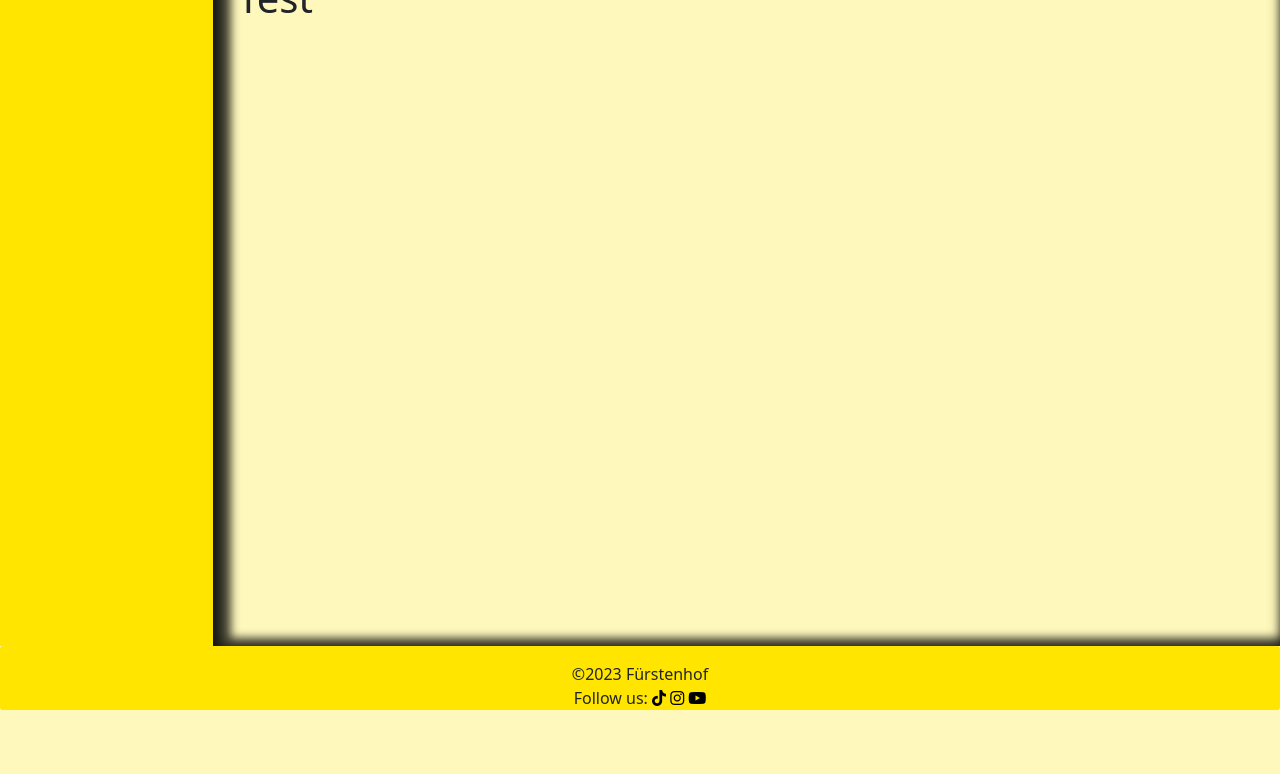
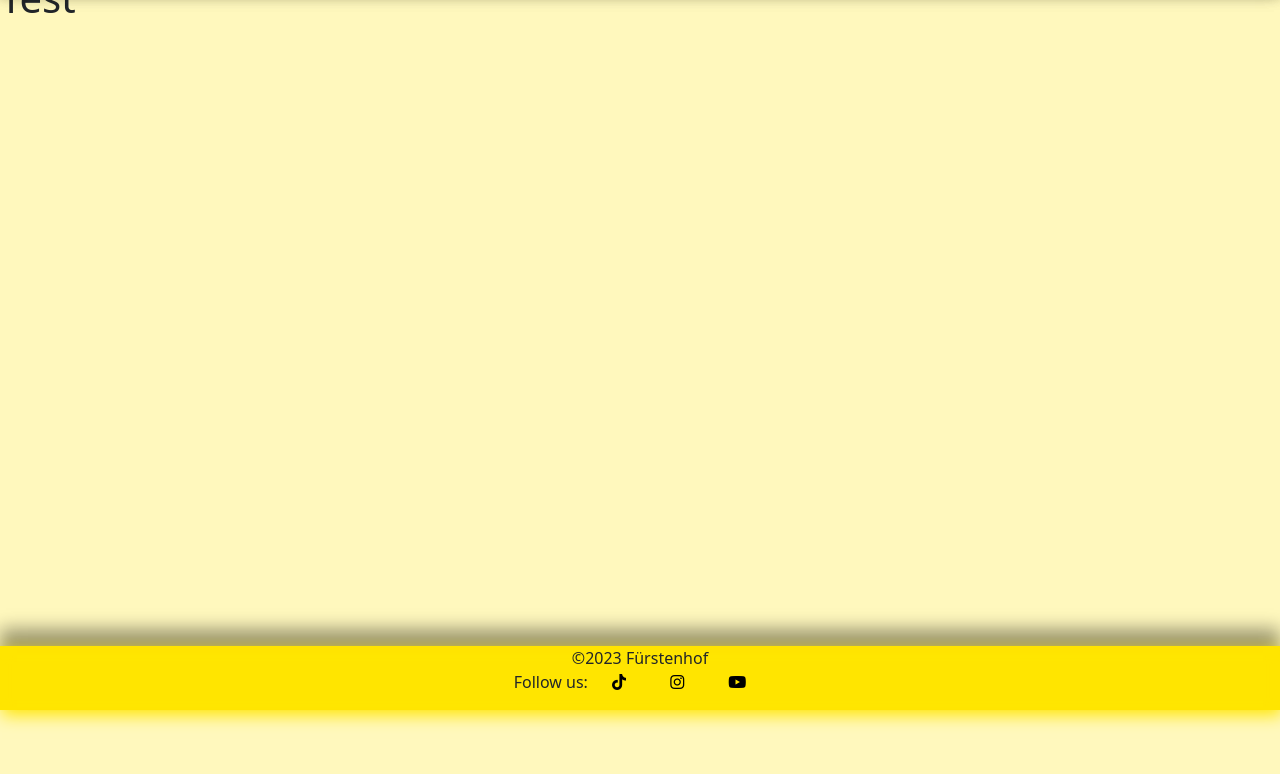
Before and after one commit to MrHaJu/Code-Institute-Projekt-4-Django-horseplaner, a Django app: page / in a window 1280 px wide. Shown: the part 90-864 px from the top of the page. Before the commit the page ends 800 px from the top, so only its background shows below. Run offline with Django 3.2, Linux system fonts and the light colour scheme; data that the repository does not hold is empty; some libraries are stand-ins or nearby versions.

Commit message:
add style to base and horses

```diff
--- a/static/css/style.css
+++ b/static/css/style.css
@@ -1,12 +1,12 @@
 body {
-    background-color: #FFF8BD;
+    background-color: #fff8bd;
 }
 
 .brand {
     font-family: Lato, sans-serif;
     font-size: 1.4rem;
     font-weight: 700;
-    color: #4A4A4F;
+    color: #4a4a4f;
 }
 
 .red-o {
@@ -16,8 +16,8 @@ body {
 .thin {
     font-weight: 300;
 }
+
 .dark-bg {
-    /*background-color: #FFF8BD;*/
     border-radius: 3px;
     border-color: #fff;
 }
@@ -36,7 +36,7 @@ body {
     bottom: 5%;
     min-width: 30%;
     left: -2px;
-    background-color: #23BBBB;
+    background-color: #23bbbb;
 }
 
 .author {
@@ -112,7 +112,7 @@ body {
 }
 
 .link {
-    color: #23BBBB;
+    color: #23bbbb;
     text-decoration: none;
 }
 
@@ -136,10 +136,13 @@ body {
 }
 
 .navbar {
+    z-index: 1000;
     height: 8vh;
-    background-color: #FFE500;
-    /*-webkit-box-shadow: 0px 10px 13px -7px #000000, 0px 12px 22px -1px rgba(0,0,0,0.23);
-box-shadow: 0px 10px 13px -7px #000000, 0px 12px 22px -1px rgba(0,0,0,0.23);*/
+    background-color: #ffe500;
+    -webkit-box-shadow: inset -1px 3px 8px 5px #ffe500, 2px 5px 16px 0px #ffe500,
+        0px 17px 17px 0px rgba(0, 0, 0, 0.4);
+    box-shadow: inset -1px 3px 8px 5px #ffe500, 2px 5px 16px 0px #ffe500,
+        0px 17px 17px 0px rgba(0, 0, 0, 0.4);
 }
 
 .navbar-nav {
@@ -152,10 +155,9 @@ box-shadow: 0px 10px 13px -7px #000000, 0px 12px 22px -1px rgba(0,0,0,0.23);*/
 }
 
 .maincontent {
-    height: 84vh;
-    -webkit-box-shadow: inset 4px 4px 15px 0px #000000, inset 10px 0px 10px 8px rgba(0,0,0,0.71);
-box-shadow: inset 4px 4px 15px 0px #000000, inset 10px 0px 10px 8px rgba(0,0,0,0.71);
-
+    z-index: 10;
+    min-height: 100%;
+    width: 100%;
 }
 
 .masterhead {
@@ -164,28 +166,34 @@ box-shadow: inset 4px 4px 15px 0px #000000, inset 10px 0px 10px 8px rgba(0,0,0,0
 
 .container-detail {
     height: 48vh;
-
 }
 
 .footer {
+    align-items: center;
     height: 8vh;
-    position: absolute;
     bottom: 0;
+    z-index: 1000;
     width: 100%;
-    background-color: #FFE500;
-    /*-webkit-box-shadow: 0px 10px 13px -7px #000000, 15px 0px 16px 0px rgba(0,0,0,0.71);
-box-shadow: 0px 10px 13px -7px #000000, 15px 0px 16px 0px rgba(0,0,0,0.71);*/
+    background-color: #ffe500;
+    -webkit-box-shadow: inset -1px 3px 8px 5px #ffe500, 2px 5px 16px 0px #ffe500,
+        0px -17px 17px 0px rgba(0, 0, 0, 0.4);
+    box-shadow: inset -1px 3px 8px 5px #ffe500, 2px 5px 16px 0px #ffe500,
+        0px -17px 17px 0px rgba(0, 0, 0, 0.4);
+}
+
+footer i {
+    padding-left: 20px;
+    padding-right: 20px;
 }
 
 .sidebar {
     height: 84vh;
     text-align: center;
-    background-color: #FFE500;
+    background-color: #ffe500;
 }
 
 .sidenav {
     margin-top: 10%;
-
 }
 
 .comsec {
@@ -203,5 +211,4 @@ box-shadow: 0px 10px 13px -7px #000000, 15px 0px 16px 0px rgba(0,0,0,0.71);*/
 
 .signout {
     text-align: center;
-
 }
--- a/templates/base.html
+++ b/templates/base.html
@@ -21,15 +21,17 @@
 
 </head>
 
-<body class="d-flex flex-column h-100 main-bg">
+<body class="d-flex flex-column min-vh-100 main-bg">
 
     <!-- Navigation -->
 
     <nav class="navbar navbar-expand-lg navbar-light red-o">
         <div class="container-fluid navbar">
 
-            <a class="navbar-brand" href="{% url 'home' %}"><img src="https://res.cloudinary.com/db6t1xmmn/image/upload/f_auto,q_auto/lr0yetaokaao3dccozli" alt="Logo"
-                    class="navbar-logo"><span class="brand">Fürstenh<span class="red-o">o</span>f <span class="thin">|
+            <a class="navbar-brand" href="{% url 'home' %}"><img
+                    src="https://res.cloudinary.com/db6t1xmmn/image/upload/f_auto,q_auto/lr0yetaokaao3dccozli"
+                    alt="Logo" class="navbar-logo"><span class="brand">Fürstenh<span class="red-o">o</span>f <span
+                        class="thin">|
                         Equestrian</span></span></span></a>
             <button class="navbar-toggler" type="button" data-bs-toggle="collapse" data-bs-target="#navbarText"
                 aria-controls="navbarText" aria-expanded="false" aria-label="Toggle navigation">
@@ -49,7 +51,7 @@
                     </div>
                 </div>
             </div>
-
+            <!-- Navbar -->
             <div class="collapse navbar-collapse" id="navbarText">
                 <ul class="navbar-nav ml-auto">
                     <li class="nav-item">
@@ -77,38 +79,23 @@
     </nav>
 
 
-
-    <div class="container-fluid flex-grow-">
-        <div class="row h-100">
-            <!-- sidebar -->
-            <nav id="sidebar" class="col-md-3 col-lg-2 col-sm-1 d-lg-block sidebar">
-                <!-- content for sidebar -->
-                <div class="position-sticky sidenav">
-                    <!-- content -->
-
-                    <!-- Weitere Links hier einfügen, falls benötigt -->
-                    </ul>
-                </div>
-            </nav>
-
     <!-- Maincontent -->
-            <main class="col-md-9 ms-sm-auto col-lg-10 px-md-4 main-bg maincontent">
+    <main class="col-md-12 col-lg-12  min-vh-100 main-bg maincontent">
         {% block content %}
         <!-- Content Goes here -->
         {% endblock content %}
     </main>
-        </div>
-    </div>
+
     <!-- Footer -->
-            <footer class="footer py-3 dark-bg">
-                <p class="m-0 text-center ">©2023 Fürstenhof</p>
+    <footer class="footer  text-center text-lg-start fixed-bottom">
+        <p class="m-0 text-center">©2023 Fürstenhof</p>
         <p class="m-0 text-center ">Follow us:
             <i class="fa-brands fa-tiktok" style="color: #000000;"></i>
             <i class="fa-brands fa-instagram" style="color: #000000;"></i>
             <i class="fa-brands fa-youtube" style="color: #000000;"></i>
         </p>
     </footer>
-
+    <!-- Scripts -->
     <script>
         setTimeout(function () {
             let messages = document.getElementById("msg");
--- a/templates/post_detail.html
+++ b/templates/post_detail.html
@@ -67,9 +67,9 @@
                             {{ total_comments }}</strong>
                         {% endwith %}
                     </div>
-                    <!--<div class="d-none d-md-block col-md-6 masthead-image">
+                    <div class="d-none d-md-block col-md-6 masthead-image">
                         <img src="{{ post.blog_image.url }}" class="img-responsive">
-                    </div>-->
+                    </div>
                 </div>
             </div>
         </div>
@@ -79,7 +79,7 @@
             <hr>
         </div>
     </div>
-    <div class="row comsec">
+    <div class="row" style="padding-bottom: 50px;">
         <div class="col-md-8 card mb-4  mt-3 ">
             <h3>Informations:</h3>
             <div class="card-body">
```
Lines whose indentation alone changed are shown as unchanged.
